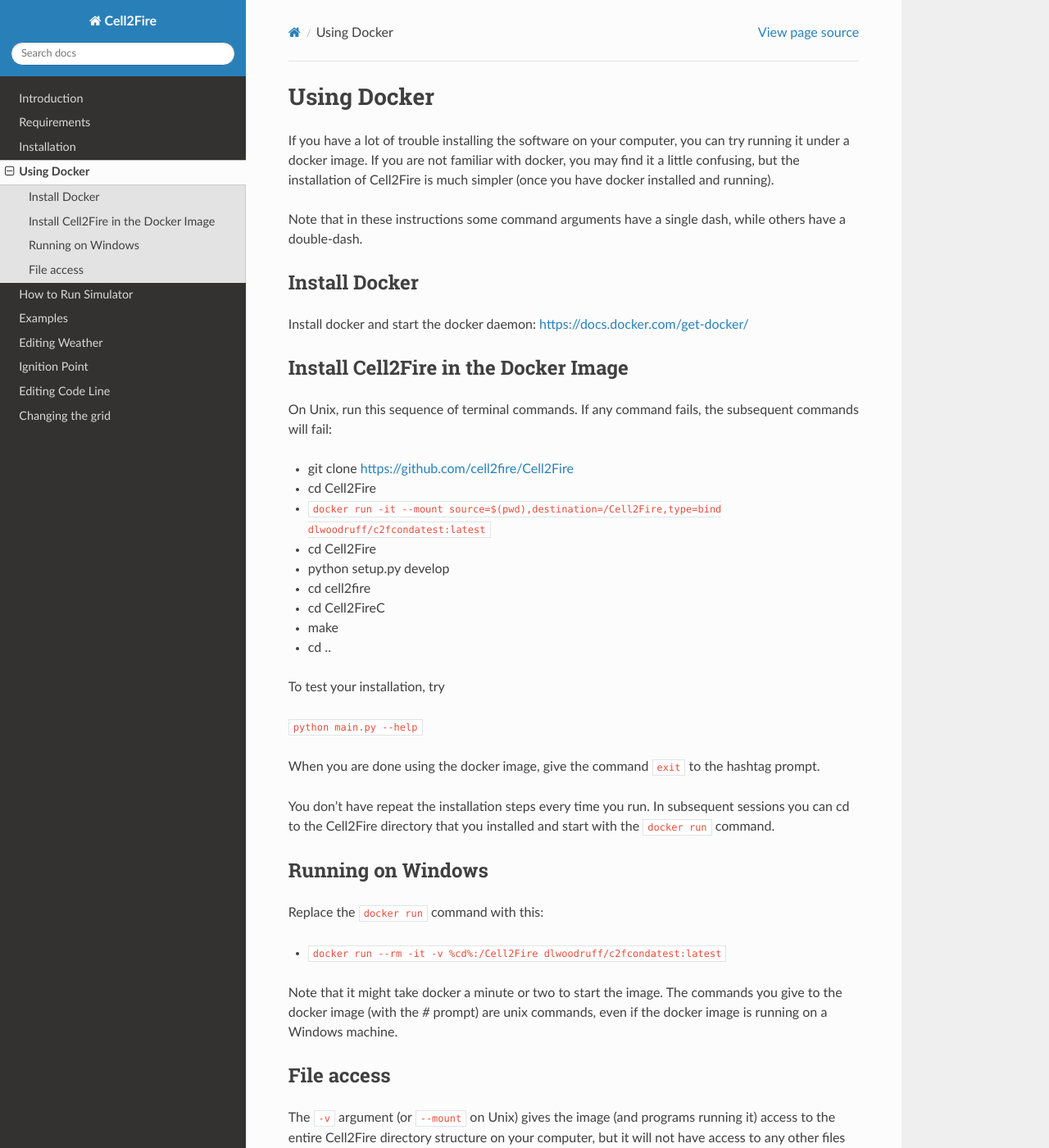
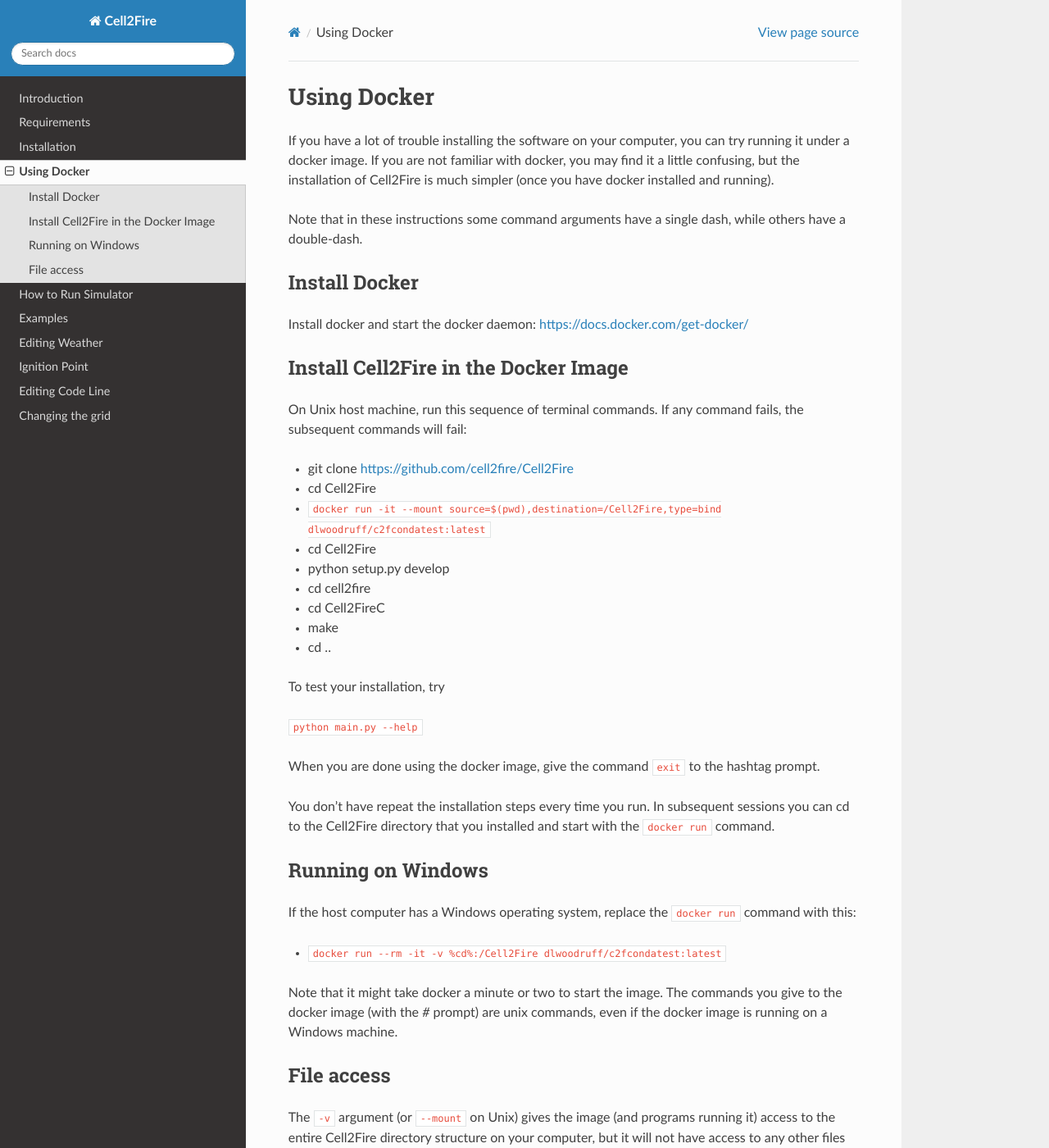
Before and after one commit to cell2fire/Cell2Fire, a Sphinx documentation site: the page built from docsrc/source/rstfiles/docker.rst, in a window 1280 px wide and 1400 px high. Shown: the whole window at 82% size. Built offline with Sphinx 7.4.7 and the Read the Docs theme 2.0.0, drawn with Linux system fonts in a browser that asks for light colours.

Commit message:
one last touch-up to docker documentation

```diff
--- a/docsrc/source/rstfiles/docker.rst
+++ b/docsrc/source/rstfiles/docker.rst
@@ -22,7 +22,7 @@ Install docker and start the docker daemon: https://docs.docker.com/get-docker/
 Install Cell2Fire in the Docker Image
 ^^^^^^^^^^^^^^^^^^^^^^^^^^^^^^^^^^^^^
 
-On Unix, run this sequence of terminal commands. If any command fails,
+On Unix host machine, run this sequence of terminal commands. If any command fails,
 the subsequent commands will fail:
 
 * git clone https://github.com/cell2fire/Cell2Fire
@@ -57,7 +57,7 @@ start with the ``docker run`` command.
 Running on Windows
 ^^^^^^^^^^^^^^^^^^
 
-Replace the ``docker run`` command with this:
+If the host computer has a Windows operating system, replace the ``docker run`` command with this:
 
 * ``docker run --rm -it -v %cd%:/Cell2Fire dlwoodruff/c2fcondatest:latest``
 
```
